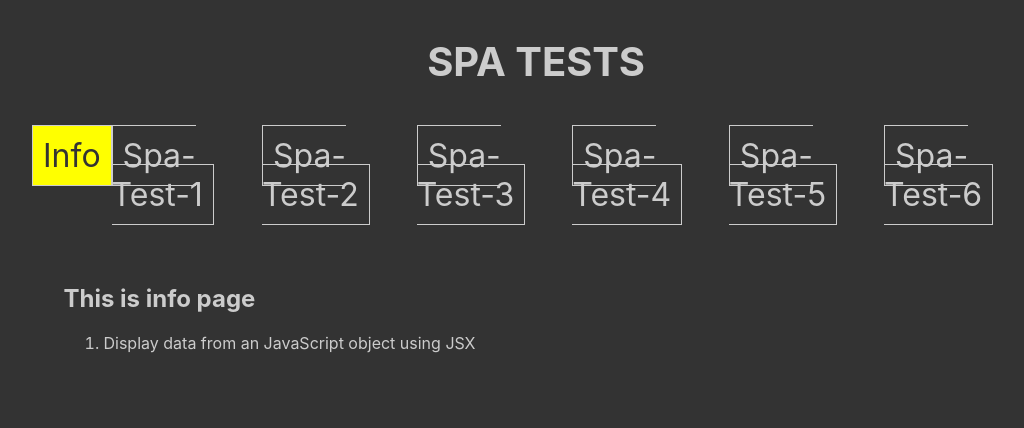
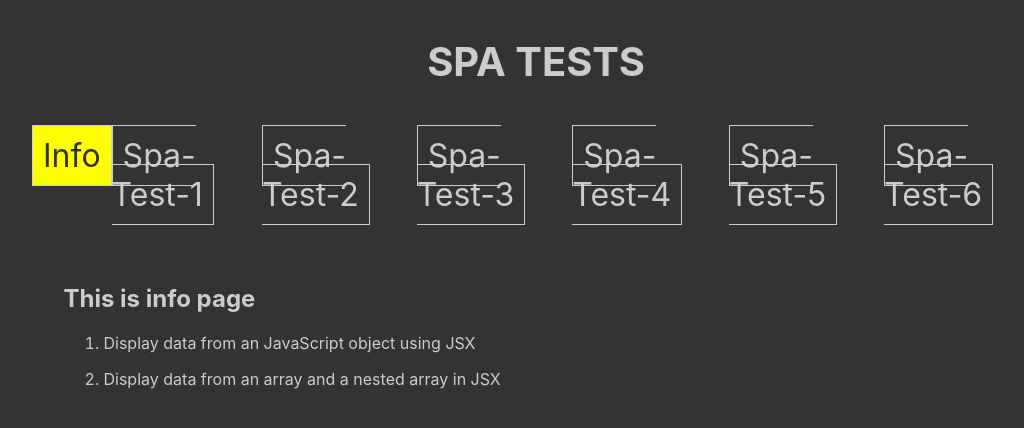
Before and after one commit to omr-dev/prep-spa-tests, a React (Vite) app: page /info in a window 1280 px wide. Shown: the top 428 px of the page, without its empty margins (104-1128 px from the left). Built offline with nearby package versions, Linux system fonts and the light colour scheme.

Commit message:
info page updated

```diff
--- a/src/sub-pages/PageInfo.jsx
+++ b/src/sub-pages/PageInfo.jsx
@@ -6,6 +6,9 @@ export const PageInfo = () => {
         <li>
           <p>Display data from an JavaScript object using JSX</p>
         </li>
+        <li>
+          <p>Display data from an array and a nested array in JSX</p>
+        </li>
       </ol>
     </div>
   );
```
